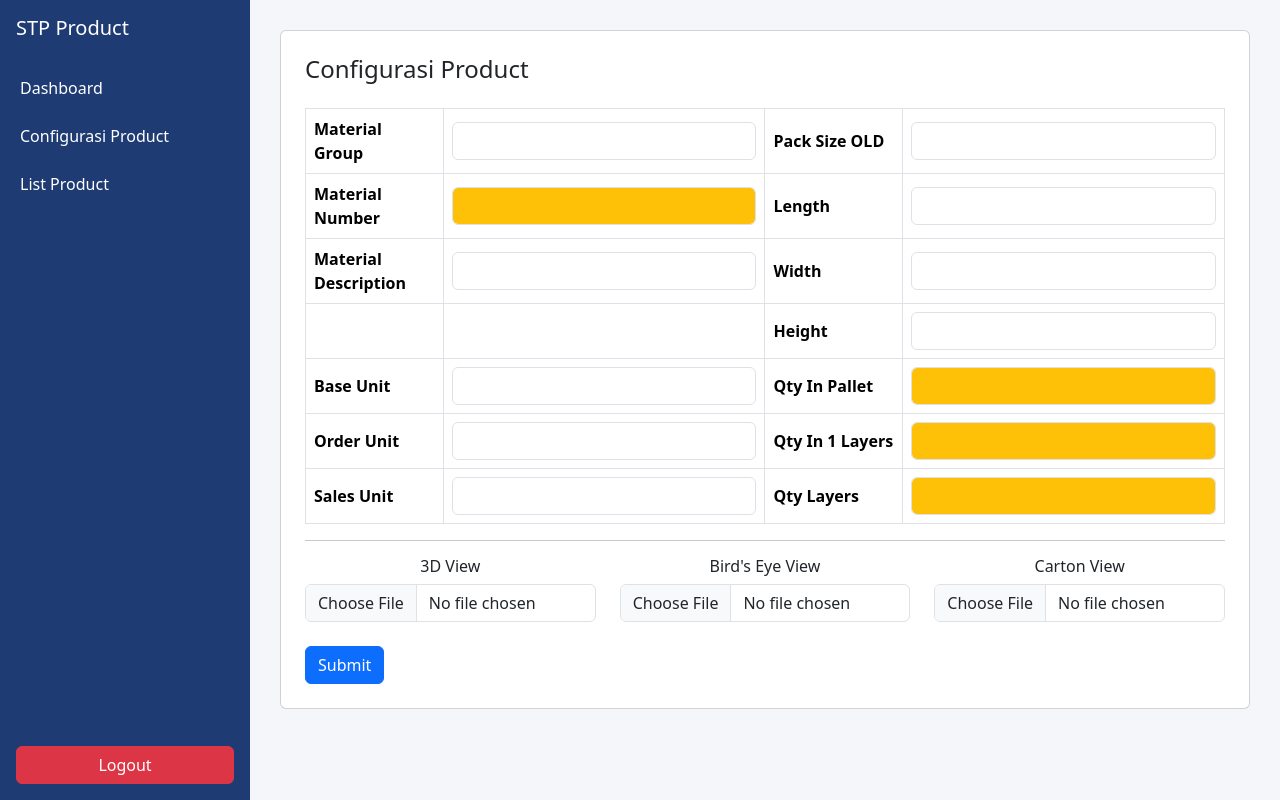
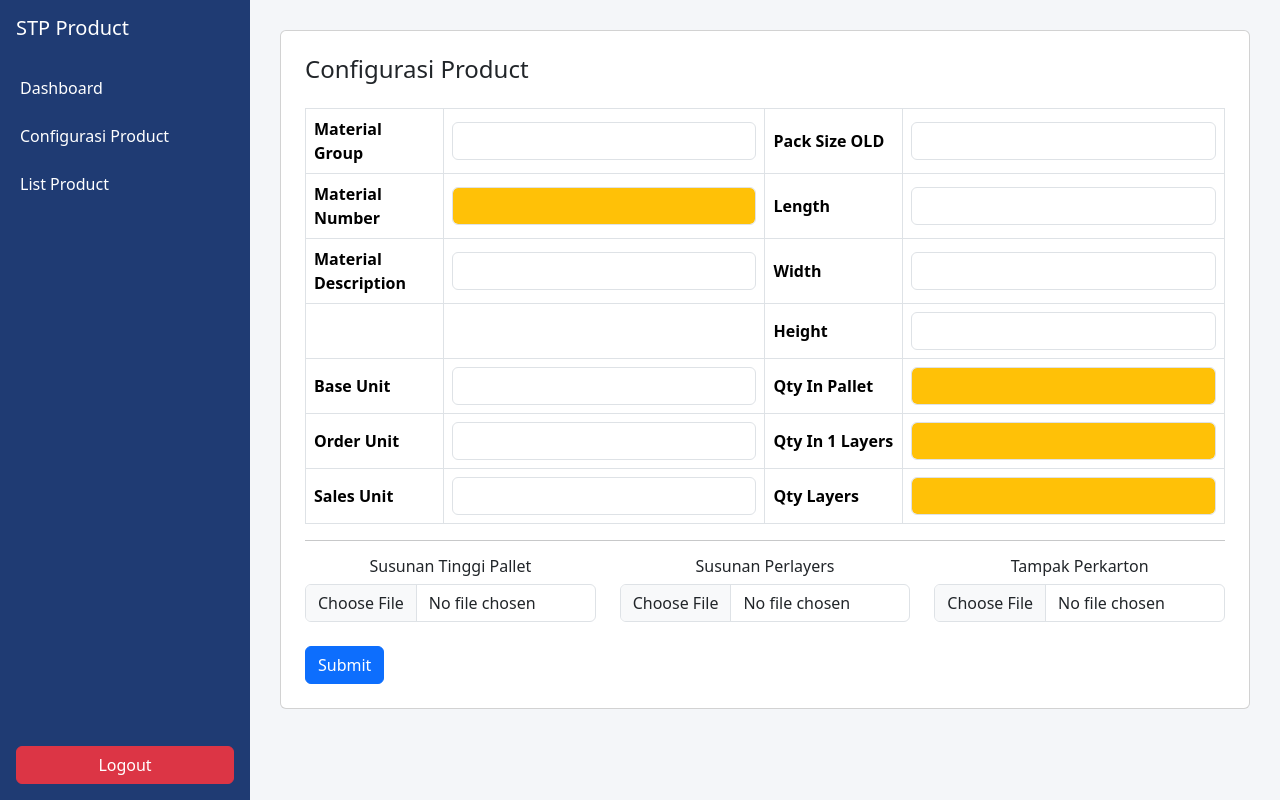
Before and after one commit to androcpsi/stp-product, a Django app: template templates/config_product.html in a window 1280 px wide. Run offline with Django 5.2, Linux system fonts and the light colour scheme; the template is opened without the code that fills it, so the values that code supplies are empty.

Commit message:
revisi form product

```diff
--- a/templates/config_product.html
+++ b/templates/config_product.html
@@ -124,7 +124,7 @@
 
             <!-- 3D -->
             <div class="col-md-4">
-                <h6>3D View</h6>
+                <h6>Susunan Tinggi Pallet</h6>
 
                 <img id="preview_3d"
                      src="{% if is_edit and product.image_3d %}{{ product.image_3d }}{% endif %}"
@@ -136,7 +136,7 @@
 
             <!-- BIRD -->
             <div class="col-md-4">
-                <h6>Bird's Eye View</h6>
+                <h6>Susunan Perlayers</h6>
 
                 <img id="preview_bird"
      src="{% if is_edit and product.image_bird %}{{ product.image_bird }}{% endif %}"
@@ -148,7 +148,7 @@
 
             <!-- CARTON -->
             <div class="col-md-4">
-                <h6>Carton View</h6>
+                <h6>Tampak Perkarton</h6>
 
                 <img id="preview_carton"
      src="{% if is_edit and product.image_carton %}{{ product.image_carton }}{% endif %}"
--- a/templates/product_detail.html
+++ b/templates/product_detail.html
@@ -68,7 +68,7 @@
     <div class="row text-center">
 
         <div class="col-md-4">
-            <h6>3D View</h6>
+            <h6>Susunan Tinggi Pallet</h6>
             {% if product.image_3d %}
                 <img src="{{ product.image_3d }}"
      class="img-fluid rounded shadow-sm zoomable"
@@ -79,7 +79,7 @@
         </div>
 
         <div class="col-md-4">
-            <h6>Bird's Eye View</h6>
+            <h6>Susunan Perlayers</h6>
             {% if product.image_bird %}
                  <img src="{{ product.image_bird }}"
      class="img-fluid rounded shadow-sm zoomable"
@@ -90,7 +90,7 @@
         </div>
 
         <div class="col-md-4">
-            <h6>Carton View</h6>
+            <h6>Tampak Perkarton</h6>
             {% if product.image_carton %}
                  <img src="{{ product.image_carton }}"
      class="img-fluid rounded shadow-sm zoomable"
```
Also changed, not shown: stdpalletingproduct/settings.py (+2 -6 lines).
